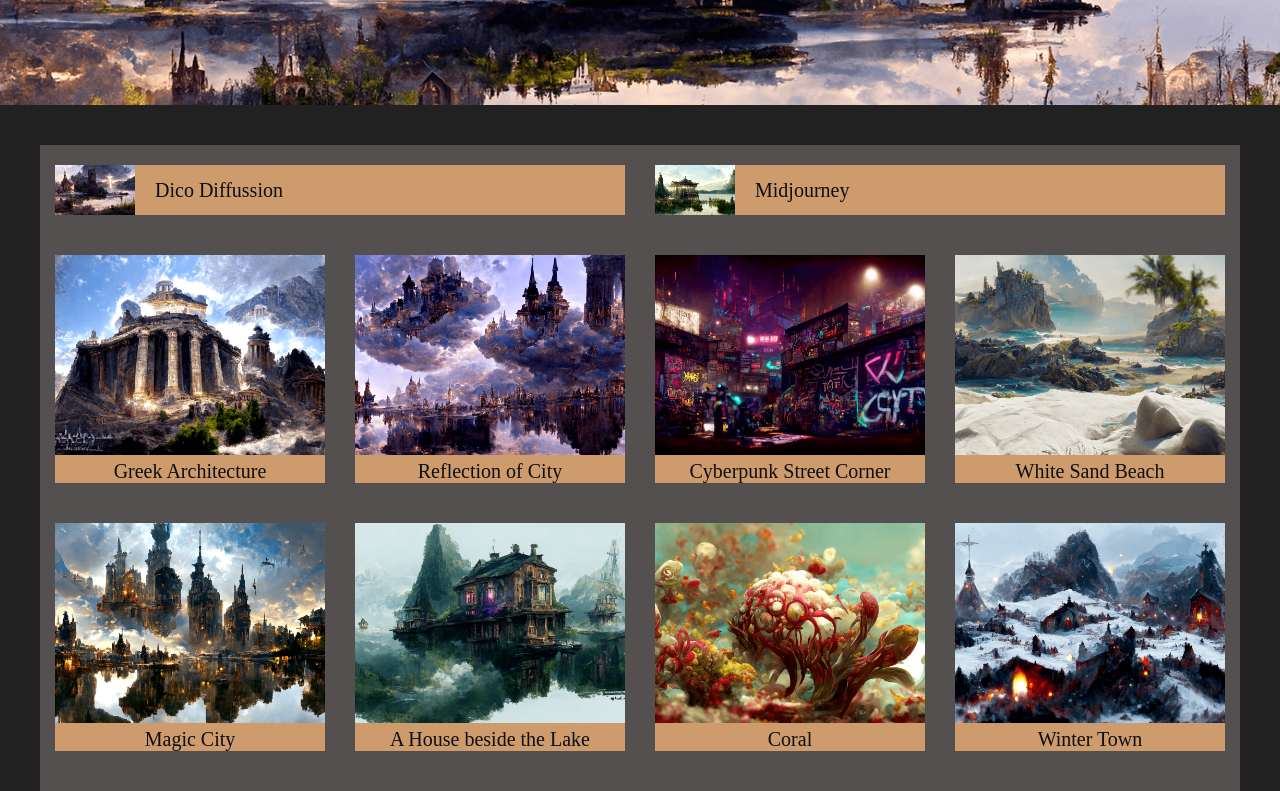
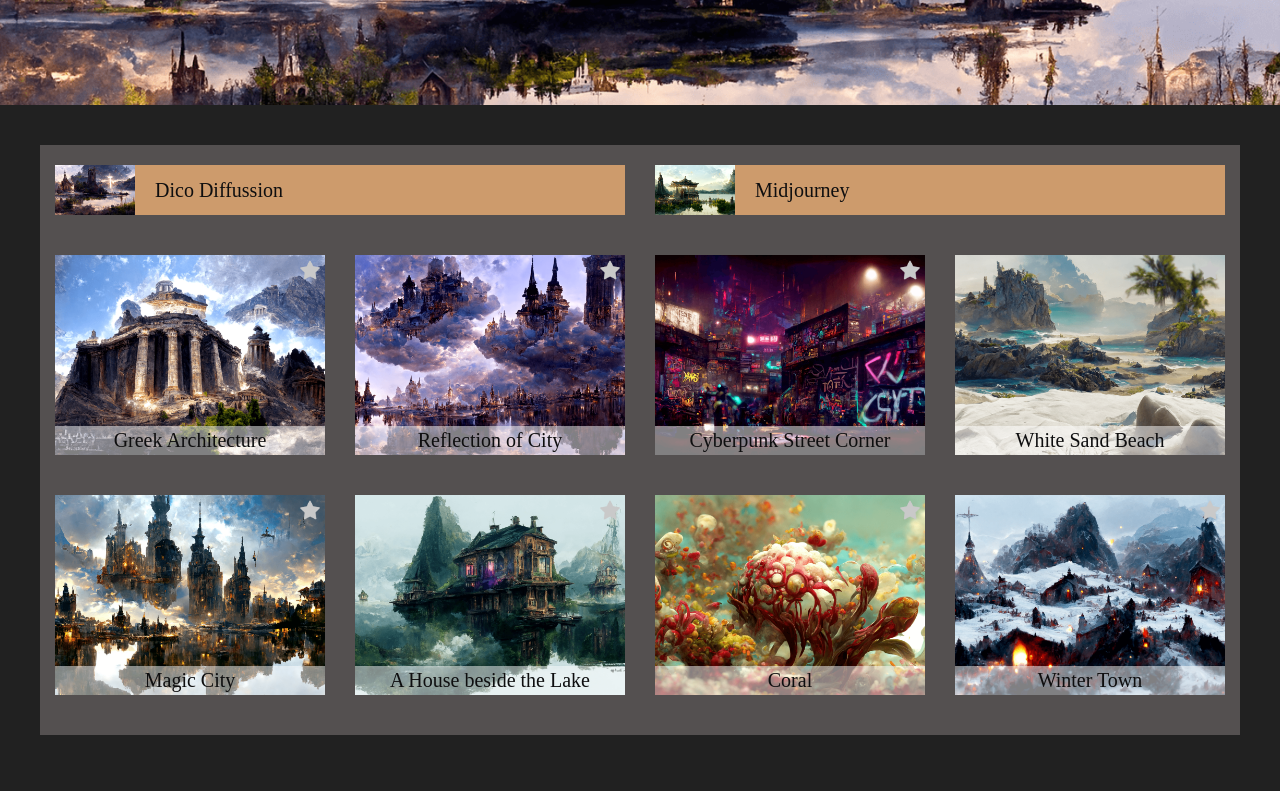
Before and after one commit to tom54699/WeHelp-Bootcamp, a plain HTML site: page week-1/index.html in a window 1280 px wide. Shown: the part 238-1029 px from the top of the page. After the commit the page ends 973 px from the top, so only its background shows below. Drawn offline with Linux system fonts and the light colour scheme.

Commit message:
Forth Commit

```diff
--- a/week-1/index.html
+++ b/week-1/index.html
@@ -38,40 +38,46 @@
             <div class="blockbox">
                 <div class="block">
                     <div class="pic"><img src="Picture.png"/></div>
-                    <div class="title">Greek Architecture</div>
+                    <div class="title"><div>Greek Architecture</div></div>
+                    <div class="star"><img src="1142010.png"/></div>
                 </div>
                 <div class="block">
                     <div class="pic"><img src="Picture ai(40)_0.png"/></div>
-                    <div class="title">Reflection of City</div>
+                    <div class="title"><div>Reflection of City</div></div>
+                    <div class="star"><img src="1142010.png"/></div>
                 </div>
                 <div class="block">
                     <div class="pic"><img src="Picture(0)_0 (1).png"/></div>
-                    <div class="title">Cyberpunk Street Corner</div>
+                    <div class="title"><div></div>Cyberpunk Street Corner</div>
+                    <div class="star"><img src="1142010.png"/></div>
                 </div>
                 <div class="block">
                     <div class="pic"><img src="Picture(5)_1 (1).png"/></div>
-                    <div class="title">White Sand Beach</div>
+                    <div class="title"><div>White Sand Beach</div></div>
+                    <div class="star"><img src="1142010.png"/></div>
                 </div>
                 <div class="block">
                     <div class="pic"><img src="Picture ai(41)_1.png"/></div>
-                    <div class="title">Magic City</div>
+                    <div class="title"><div>Magic City</div></div>
+                    <div class="star"><img src="1142010.png"/></div>
                 </div>
                 <div class="block">
                     <div class="pic"><img src="Picture(57)_0.png"/></div>
-                    <div class="title">A House beside the Lake</div>
+                    <div class="title"><div>A House beside the Lake</div></div>
+                    <div class="star"><img src="1142010.png"/></div>
                 </div>
                 <div class="block">
                     <div class="pic"><img src="TimeToDisco(6)_0.png"/></div>
-                    <div class="title">Coral</div>
+                    <div class="title"><div>Coral</div></div>
+                    <div class="star"><img src="1142010.png"/></div>
                 </div>
                 <div class="block">
                     <div class="pic"><img src="TimeToDisco(12)_1 (1).png"/></div>
-                    <div class="title">Winter Town</div>
+                    <div class="title"><div>Winter Town</div></div>
+                    <div class="star"><img src="1142010.png"/></div>
                 </div>
             </div>
         </div>
     </main>
-
-
 </body>
 </html>
--- a/week-1/week-1.css
+++ b/week-1/week-1.css
@@ -13,7 +13,7 @@ nav>ul{
     list-style: none;
     margin-block-start: 0.5rem;
     margin-block-end: 0.5rem;
-    padding-inline-start:0;
+    padding-inline-start:0; /* ul有預設block要處理 */
     display: flex;align-items: center;
 }
 nav>ul>li:hover{
@@ -46,6 +46,9 @@ nav>ul>li:hover{
     background-size: cover;
     display: flex;justify-content: center;align-items: center;
 
+}
+.banner:hover{
+    background-image:url("TimeToDisco(45)_0.png");
 }
 .banner>div{
     font-size: 40px;;text-align: center;
@@ -98,26 +101,54 @@ main{
     display: flex;flex-wrap: wrap;justify-content:space-around;
 }
 .block{
-    width: 13.5rem;
+    width: 13.5rem; height: 200px;
     background-color:rgb(205, 155, 108);
     display: flex;flex-direction: column;
     margin-bottom: 40px;
+    position: relative;
 }
 
 /* 圖塊內容 */
 .pic{
-    width: 270px;
+    width:100%;
 }
 .pic:hover{
     cursor: pointer;
 }
 .pic>img{
     object-fit: cover;
-    width:270px;height: 200px
+    width:270px;height: 200px;
+}
+.star{
+    position: absolute;top:0px; right:0px;
+    padding: 5px;
+    filter: grayscale(100%); /* filter*/
+}
+.star:hover{
+    filter: none
+}
+.star>img{
+    width: 20px;
 }
 .title{
     text-align: center;
+    width: 100%;
+    display: flex;align-items: center; justify-content: center;
+    position: absolute;
+    bottom: 0%;left: 50%;
+    transform: translate(-50%);
+    background:rgba(255,255,255,0.5);
+    padding-top: 3px; padding-bottom: 3px;
 }
+ /* 替代做法 但後來發現背景透明文字不透明可以用rgba取代
+.opacitybox{
+    opacity: 1;
+    background-color: aliceblue;
+    height: 30px;width: 100%;
+    position: absolute; bottom:0px;
+    opacity: 0.7;
+}
+*/
 .title:hover{
     cursor: pointer;
     color: rgb(146, 5, 5);
@@ -130,6 +161,7 @@ main{
         width: 48%;
     }
     .block{
+        height: auto;
         width: 48%;
     }
     .pic{
```
Also changed, not shown: index.html (deleted, +0 -12 lines), week-1/1142010.png (added), week-1/TimeToDisco(45)_0.png (added).
